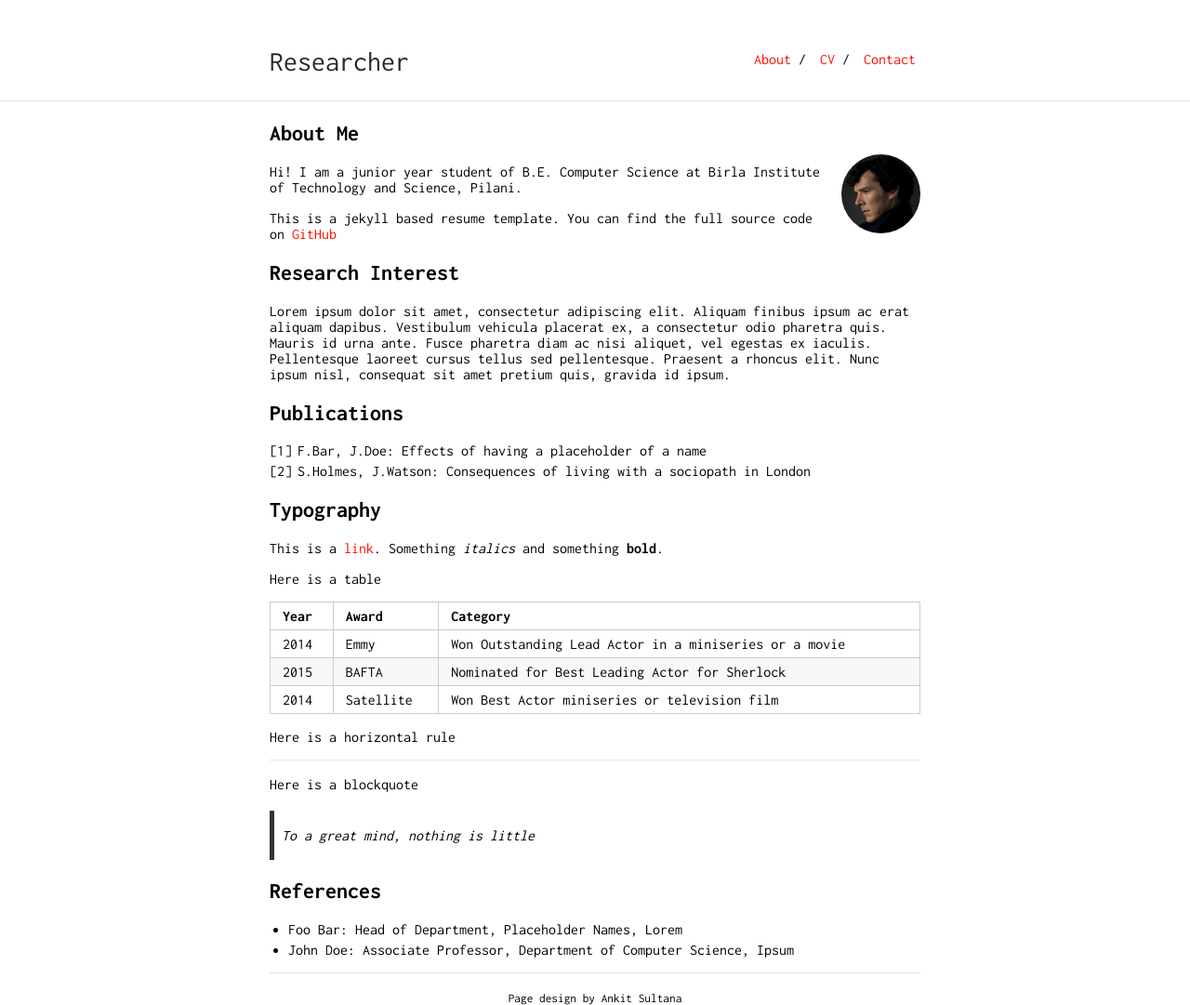
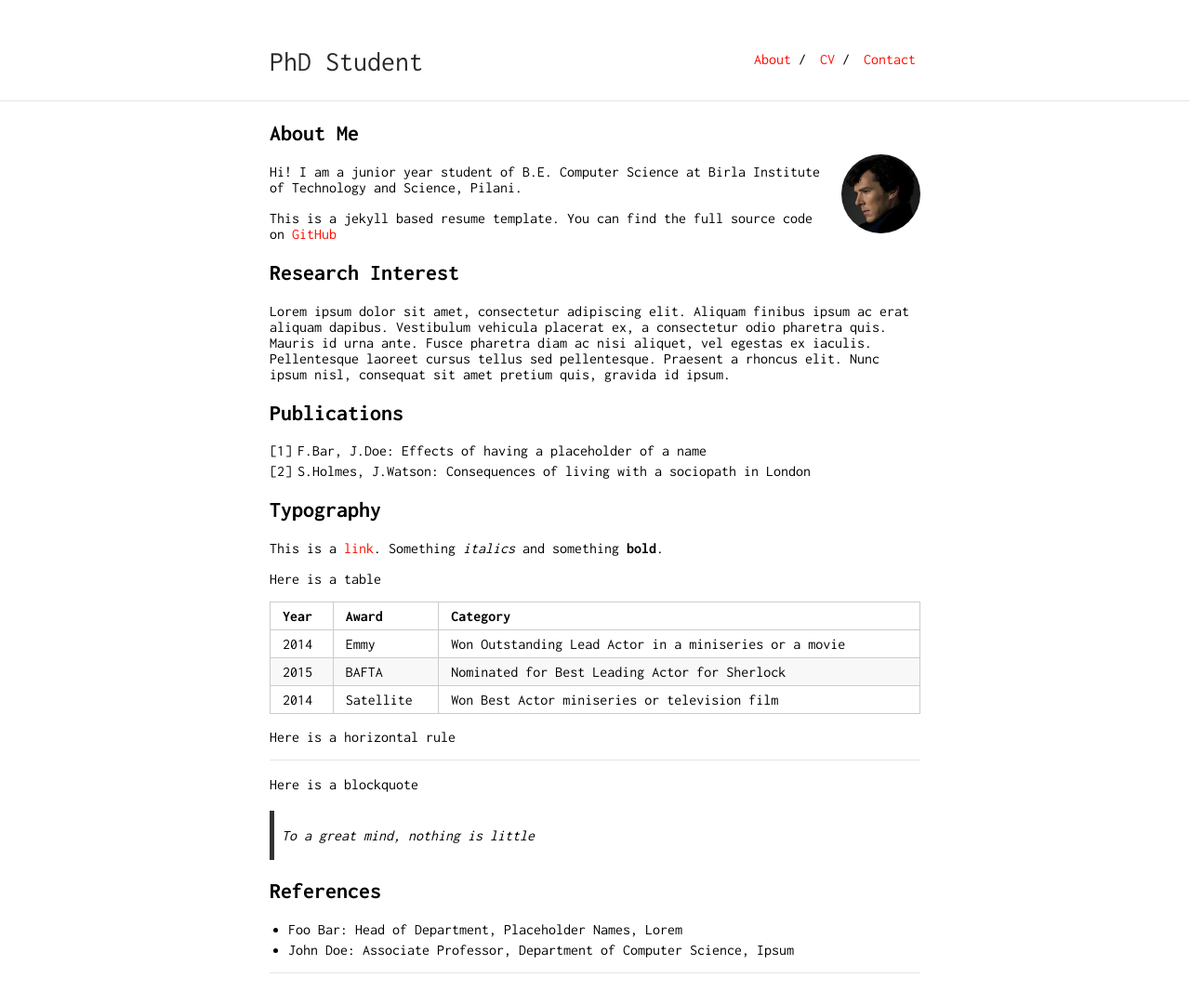
Before and after one commit to antoniod5836/antoniod5836.github.io, a Jekyll site: the page built from index.md, in a window 1280 px wide. Shown: the whole page at 93% size. Built offline with Jekyll 4.4.1, drawn with Linux system fonts in a browser that asks for light colours; our own code applies the rules of GitHub Pages for plain Markdown files; after the commit the page ends 1048 px from its top, so only the background shows below that.

Commit message:
Update title and footer information in config

```diff
--- a/_config.yml
+++ b/_config.yml
@@ -1,4 +1,4 @@
-title: Researcher
+title: PhD Student
 url: "https://antoniod5836.github.io"
 baseurl: ""
 
@@ -8,8 +8,8 @@ markdown: kramdown
 tracking_id: #
 
 footer: yes
-footer_url: "https://github.com/ankitsultana"
-footer_text: "Page design by Ankit Sultana"
+footer_url: ""
+footer_text: ""
 
 sass:
     style: compressed
```
